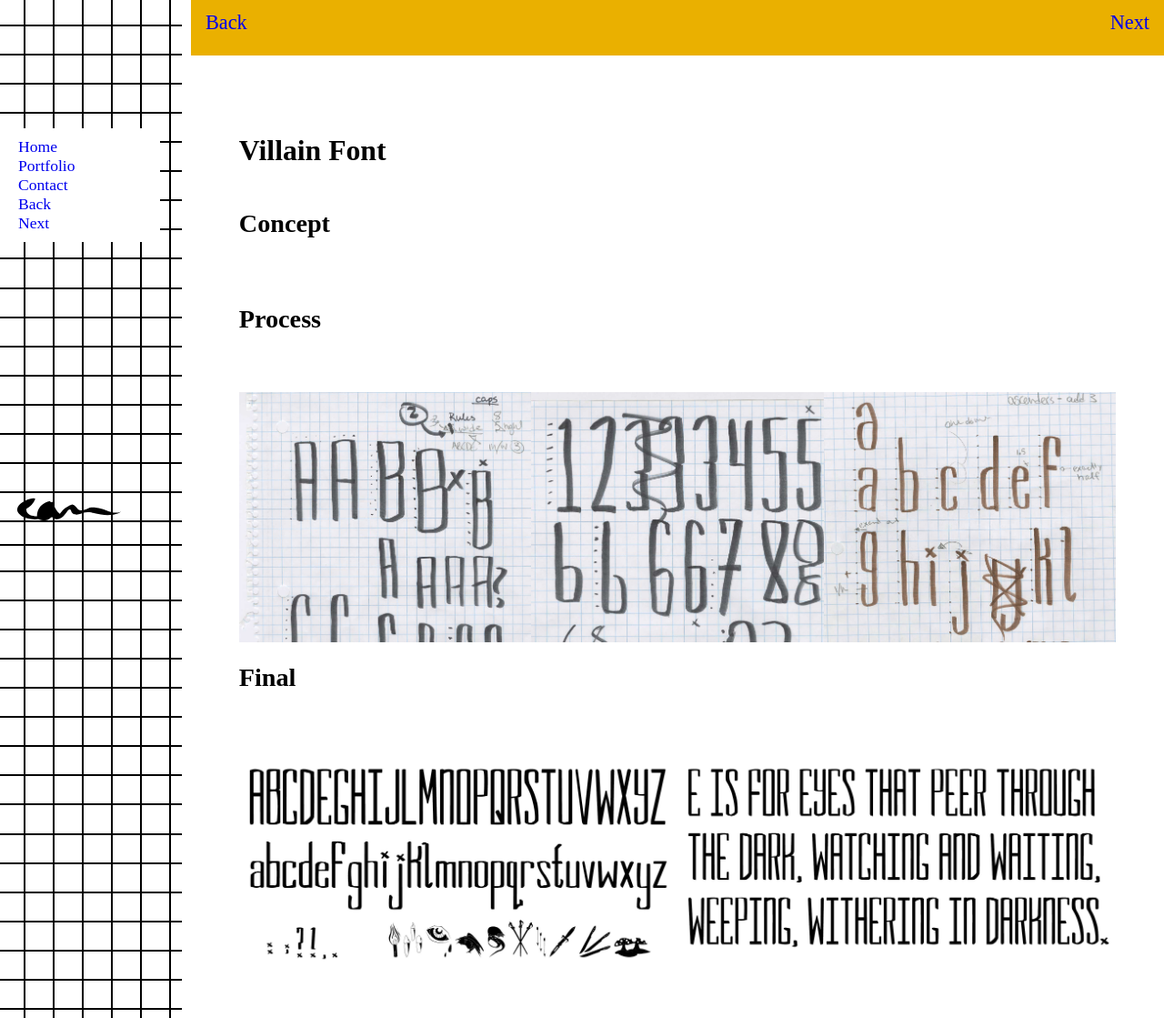
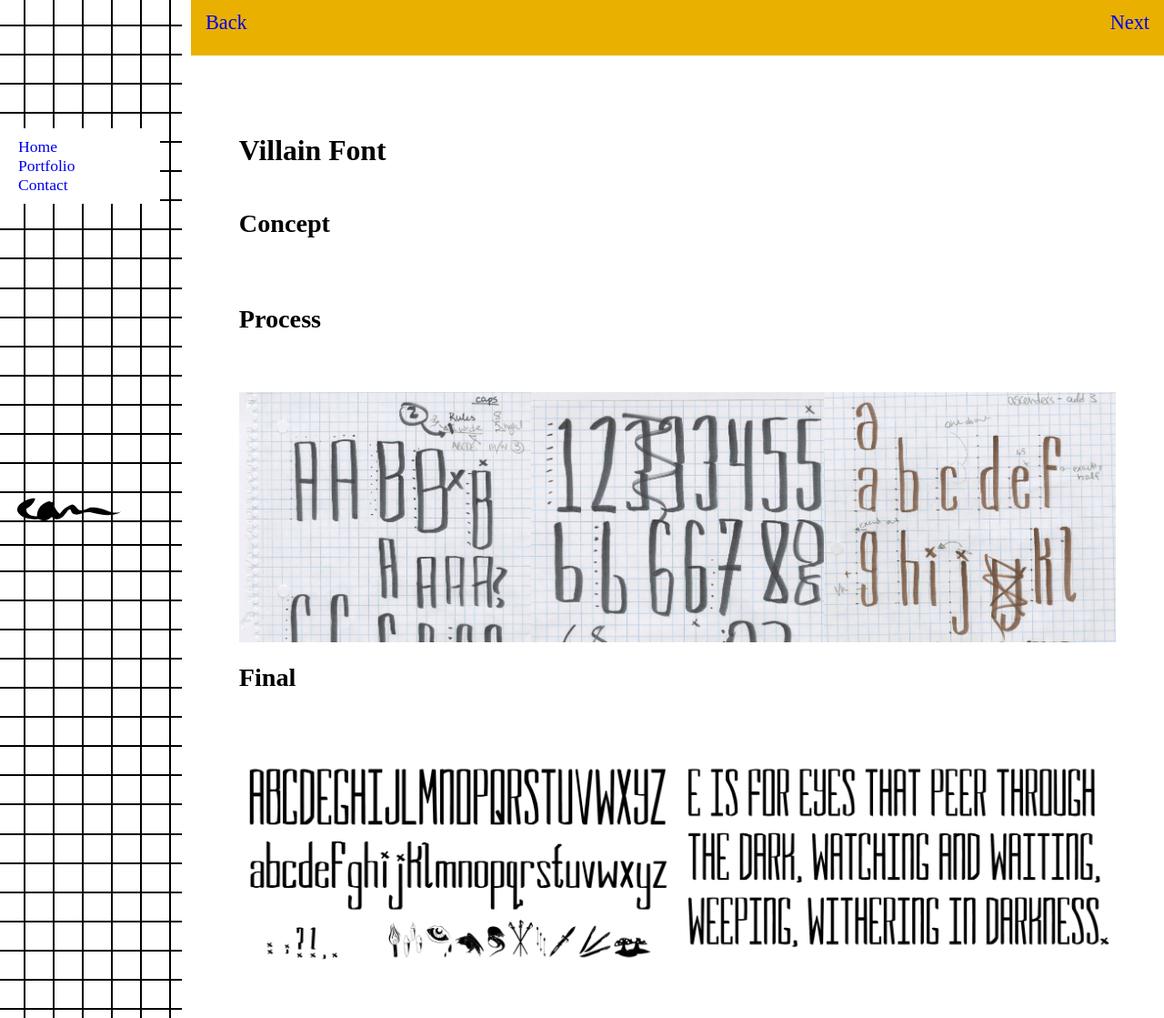
Before and after one commit to sky-bones/portfolio, a Jekyll site: the page built from _posts/2015-10-20-font.md, in a window 1280 px wide and 1119 px high. Shown: the whole window at 91% size. Built offline with Jekyll 4.4.1, drawn with Linux system fonts in a browser that asks for light colours; some web fonts are replaced.

Commit message:
removed large nav back/next

```diff
--- a/_layouts/default.html
+++ b/_layouts/default.html
@@ -28,13 +28,6 @@
 			<li><a href="{{ site.baseurl }}/2015/10/20/accursed">Portfolio</a></li>
 			<li><a href="{{ site.baseurl }}/contact/" {% if page.url == '/contact/' %} class="current" {% endif %} >Contact</a></li>
 
-			{% if page.previous %}
-				<li class="next-prev-large"><a href="{{site.baseurl}}{{page.previous.url}}">Back</a></li>
-			{% endif %}
-
-			{% if page.next %}
-				<li class="next-prev-large"><a><a href="{{site.baseurl}}{{page.next.url}}">Next</a></li>
-			{% endif %}
 
 		</ul>
 	</nav>
--- a/css/main.css
+++ b/css/main.css
@@ -293,9 +293,6 @@ header {
 		display: block;
 	}
 
-	.next-prev-large {
-		display: block;
-}
 
 	.title-align {
 		text-align: left;
```
